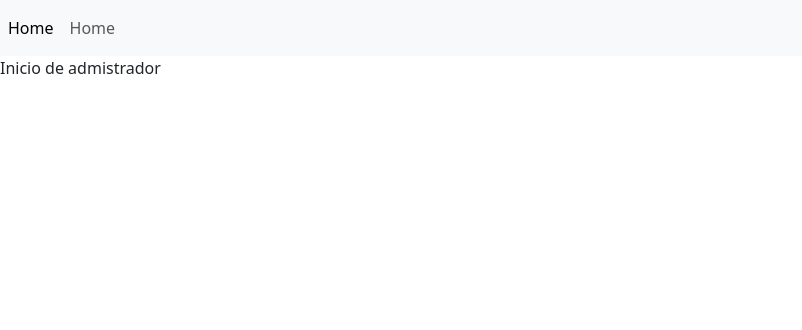
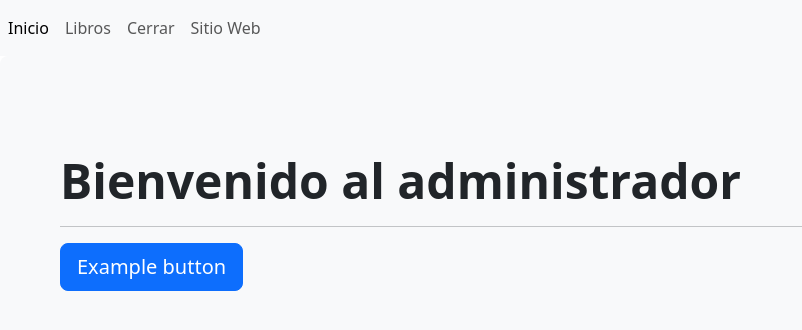
Before and after one commit to diegoziraldo/crudSqlFlask, a Flask app: page /admin in a window 1280 px wide. Shown: the top 330 px of the page, without its empty margins (0-802 px from the left). Run offline with Flask 3, Linux system fonts and the light colour scheme.

Commit message:
010424
010424

```diff
--- a/templates/admin/cabecera.html
+++ b/templates/admin/cabecera.html
@@ -20,7 +20,9 @@
     <body>
         <nav class="navbar navbar-expand navbar-light bg-light">
             <div class="nav navbar-nav">
-                <a class="nav-item nav-link active" href="#" aria-current="page">Home<span class="visually-hidden">(current)</span></a>
-                <a class="nav-item nav-link" href="#">Home</a>
+                <a class="nav-item nav-link active" href="/admin">Inicio</a>
+                <a class="nav-item nav-link" href="admin/libros">Libros</a>
+                <a class="nav-item nav-link" href="cerrar">Cerrar</a>
+                <a class="nav-item nav-link" href="/">Sitio Web</a>
             </div>
         </nav>
--- a/templates/admin/index.html
+++ b/templates/admin/index.html
@@ -3,6 +3,19 @@
 
 {% include 'admin/cabecera.html' %}
 
-    Inicio de admistrador
+    <div class="p-5 mb-4 bg-light rounded-3">
+        <div class="container-fluid py-5">
+            <h1 class="display-5 fw-bold">Bienvenido al administrador</h1>
+            <p class="lead"></p>
+            <hr class="my-2">
+            <p></p>
+            <p>
+                <button class="btn btn-primary btn-lg" role="button">
+                    Example button
+                </button>
+            </p>
+        </div>
+    </div>
+
 
 {% include 'admin/pie.html' %}
--- a/templates/sitio/index.html
+++ b/templates/sitio/index.html
@@ -9,7 +9,7 @@
                     examples below for how you can remix and restyle it to your liking.
                 </p>
                 <button class="btn btn-primary btn-lg" type="button">
-                    Example button
+                    Empezar la gestion
                 </button>
             </div>
         </div>
```
